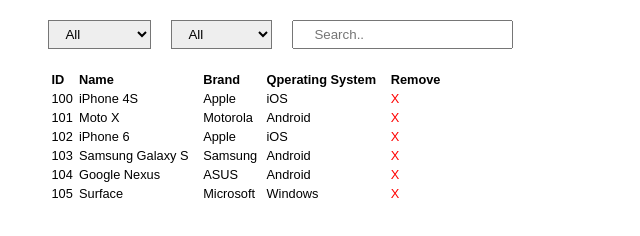
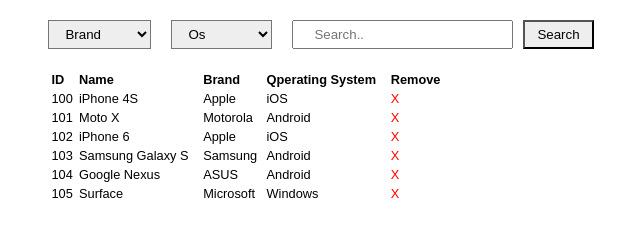
Before and after one commit to VikasRathore16/jQuery-Filters_Selector, a plain HTML site: page src/index.html in a window 1280 px wide. Shown: the whole page, without its empty margins (86-726 px from the left). Drawn offline with nearby package versions, Linux system fonts and the light colour scheme.

Commit message:
adding search feature

```diff
--- a/src/index.html
+++ b/src/index.html
@@ -8,6 +8,8 @@
 
 <body>
     <div id="wrapper">
+    <div id="dropdown">
+        </div>
         <div id="product_list">
 
         </div>
--- a/src/script.js
+++ b/src/script.js
@@ -47,7 +47,142 @@
 	var Os = $("#brandOs option:selected").text();
 	return Os;
 }
+
+
+$(document).ready(function () {
+	uniqueValues()
+	display(products)
+	$(document).on("change", "#wrapper", function () {
+	dropdown();
+	})
+	search()
+	$("#product_list").on("click", "#close", function () {
+		var id = $(this).data("value");
+		console.log(id);
+		$(this).parent().hide();
+	});
+});
+function search(){
+	var newproducts=[]
+	$("#myInput").on("keyup", function () {
+		var value = $(this).val();
+		/* console.log(value)
+		console.log(products.find(x => x.id === value),products.find(x => x.name === value)); */
+
+		$("#tbody tr").filter(function () {
+			console.log("filter");
+			$(this).toggle($(this).text().toLowerCase().indexOf(value) > -1);
+		});
+	});
+}
 function dropdown() {
+		var newproducts = [];
+		var brandvalue = brandValue();
+		var Osvalue = osValue();
+		console.log(brandvalue, Osvalue)
+
+		for (var i = 0; i < products.length; i++) {
+			if (brandvalue == "Brand" && Osvalue == "Os") {
+				console.log(brandvalue, Osvalue);
+				newproducts=products
+			}
+			if (Osvalue == products[i].os && brandvalue == "Brand") {
+				console.log(products[i], Osvalue);
+				newproducts.push(products[i])
+			}
+			if (brandvalue == products[i].brand && Osvalue == "Os") {
+				console.log(products[i]);
+				newproducts.push(products[i])
+			}
+			if (brandvalue == products[i].brand && Osvalue == products[i].os) {
+				console.log(products[i]);
+				newproducts.push(products[i])
+			}
+
+		}
+		console.log(newproducts,"newproducts")
+		display(newproducts)
+}
+function uniqueValues(){
+	for (var i = 0; i < products.length; i++) {
+		if (!uniqueBrands.includes(products[i].brand)) {
+			uniqueBrands.push(products[i].brand);
+		}
+		if (!uniqueOs.includes(products[i].os)) {
+			uniqueOs.push(products[i].os);
+		}
+	}
+	console.log(uniqueBrands, uniqueOs, "list");
+	var inp =
+		'<div id="drop"><input id="myInput" type="text" placeholder="Search.."></input>';
+	var dropdownBrands =
+		inp +
+		'<select id="brandNames" name=" brands"><option value=\'Brand\'>Brand</option> ';
+	for (var i = 0; i < uniqueBrands.length; i++) {
+		dropdownBrands +=
+			"<Option value=" + uniqueBrands[i] + " >" + uniqueBrands[i] + "</option>";
+	}
+	dropdownBrands += "</select>";
+	var dropdownOs =
+		dropdownBrands +
+		'<select id="brandOs" name=" brands"><option value=\'Os\'>Os</option>';
+	for (var i = 0; i < uniqueOs.length; i++) {
+		dropdownOs +=
+			"<Option data-value=" + uniqueOs[i] + " >" + uniqueOs[i] + "</option>";
+	}
+	dropdownOs += "</select><button id=\"search\">Search</button></div>";
+	$("#dropdown").html(dropdownOs)
+
+}
+function display(newproducts) {
+
+	var data =
+		'<div><table id="mytable">\
+    <tr>\
+        <th>ID</th>\
+        <th>Name</th>\
+        <th>Brand</th>\
+        <th>Qperating System</th>\
+        <th>Remove</th>\
+    </tr><tbody id="tbody">';
+
+	for (var i = 0; i < newproducts.length; i++) {
+		data +=
+			"<tr id= '" +
+			newproducts[i].id +
+			"'>\
+		<td id=\"id\" value='" +
+			newproducts[i].id +
+			"' >" +
+			newproducts[i].id +
+			'</td>\
+        <td id="name" value=\'' +
+			newproducts[i].name +
+			"'\">" +
+			newproducts[i].name +
+			" </td>\
+        <td value='" +
+			newproducts[i].brand +
+			"'\">" +
+			newproducts[i].brand +
+			"</td>\
+        <td value='" +
+			newproducts[i].os +
+			"'\">" +
+			newproducts[i].os +
+			"</td>\
+        <td data-value='" +
+			newproducts[i].id +
+			"'id='close'>X</td>\
+      </tr>";
+	}
+
+	data += "</tbody></table></div>";
+
+	$("#product_list").html(data);
+}
+
+/* function dropdown() {
 	$(document).on("change", "#product_list", function () {
 		var brandvalue = brandValue();
 		var Osvalue = osValue();
@@ -193,94 +328,4 @@
 		data += "</table>";
 		$("#mytable").html(data);
 	});
-}
-
-$(document).ready(function () {
-	display();
-	dropdown();
-	$("#myInput").on("keyup", function () {
-		var value = $(this).val().toLowerCase();
-		$("#tbody tr").filter(function () {
-			console.log("filter");
-			$(this).toggle($(this).text().toLowerCase().indexOf(value) > -1);
-		});
-	});
-	$("#product_list").on("click", "#close", function () {
-		var id = $(this).data("value");
-		console.log(id);
-		$(this).parent().hide();
-	});
-});
-function display() {
-	for (var i = 0; i < products.length; i++) {
-		if (!uniqueBrands.includes(products[i].brand)) {
-			uniqueBrands.push(products[i].brand);
-		}
-		if (!uniqueOs.includes(products[i].os)) {
-			uniqueOs.push(products[i].os);
-		}
-	}
-	console.log(uniqueBrands, uniqueOs, "list");
-	var inp =
-		'<div id="drop"><input id="myInput" type="text" placeholder="Search.."></input>';
-	var dropdownBrands =
-		inp +
-		'<select id="brandNames" name=" brands"><option value=\'All\'>All</option> ';
-	for (var i = 0; i < uniqueBrands.length; i++) {
-		dropdownBrands +=
-			"<Option value=" + uniqueBrands[i] + " >" + uniqueBrands[i] + "</option>";
-	}
-	dropdownBrands += "</select>";
-	var dropdownOs =
-		dropdownBrands +
-		'<select id="brandOs" name=" brands"><option value=\'All\'>All</option>';
-	for (var i = 0; i < uniqueOs.length; i++) {
-		dropdownOs +=
-			"<Option data-value=" + uniqueOs[i] + " >" + uniqueOs[i] + "</option>";
-	}
-	dropdownOs += "</select></div>";
-	var data =
-		dropdownOs +
-		'<table id="mytable">\
-    <tr>\
-        <th>ID</th>\
-        <th>Name</th>\
-        <th>Brand</th>\
-        <th>Qperating System</th>\
-        <th>Remove</th>\
-    </tr><tbody id="tbody">';
-	for (var i = 0; i < products.length; i++) {
-		data +=
-			"<tr id= '" +
-			products[i].id +
-			"'>\
-		<td id=\"id\" value='" +
-			products[i].id +
-			"' >" +
-			products[i].id +
-			'</td>\
-        <td id="name" value=\'' +
-			products[i].name +
-			"'\">" +
-			products[i].name +
-			" </td>\
-        <td value='" +
-			products[i].brand +
-			"'\">" +
-			products[i].brand +
-			"</td>\
-        <td value='" +
-			products[i].os +
-			"'\">" +
-			products[i].os +
-			"</td>\
-        <td data-value='" +
-			products[i].id +
-			"'id='close'>X</td>\
-      </tr>";
-	}
-
-	data += "</tbody></table>";
-
-	$("#product_list").html(data);
-}
+}  */
--- a/src/style.css
+++ b/src/style.css
@@ -31,6 +31,15 @@
 	margin-bottom: 20px;
 	padding: 5px 20px;
 }
+#search{
+	background-color: #EEEEEE;
+	padding: 5px 12px;
+	margin-left: 10px;
+}
+#search:hover{
+background-color: green;
+color: white;
+}
 select{
 	display: flex;
 	background-color: #EEEEEE;
```
